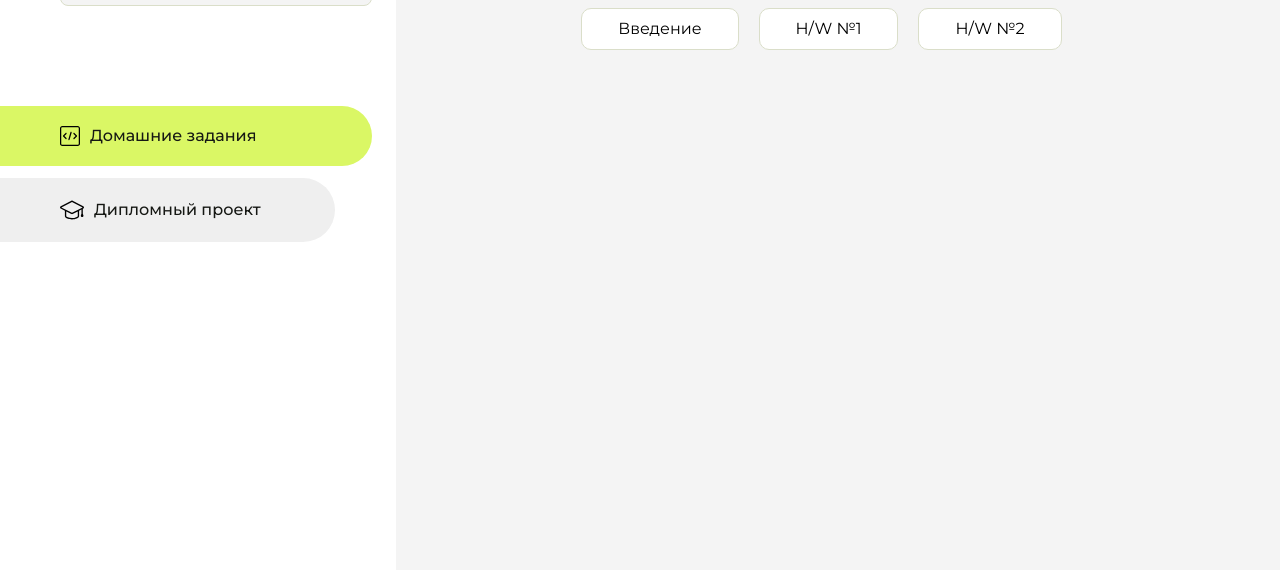
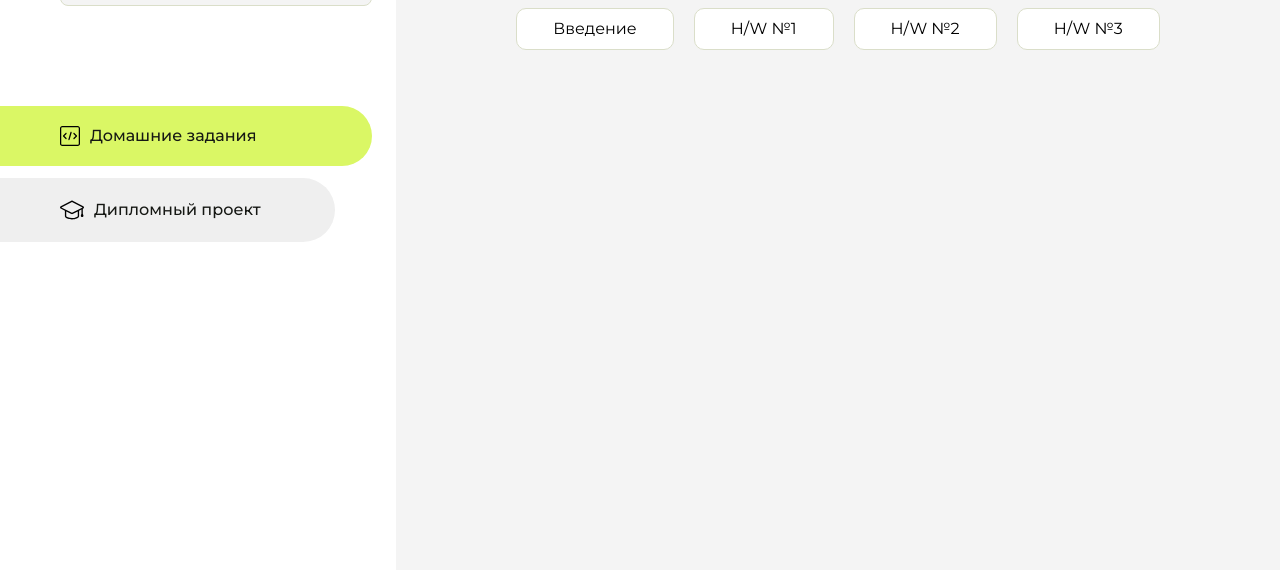
Before and after one commit to Cute-Paul/homework, a plain HTML site: page index.html in a window 1280 px wide. Shown: the part 230-800 px from the top of the page. Drawn offline with Linux system fonts and the light colour scheme.

Commit message:
Update index.html

```diff
--- a/index.html
+++ b/index.html
@@ -101,6 +101,9 @@
                     <li class="content__list-item">
                         <a href="homework-2/inndex.html">H/W №2</a>
                     </li>
+                    <li class="content__list-item">
+                        <a href="homework-2/index.html">H/W №3</a>
+                    </li>
                 </ul>
             </div>
             <div class="content__block hidden" id="diplomBlock">
```
